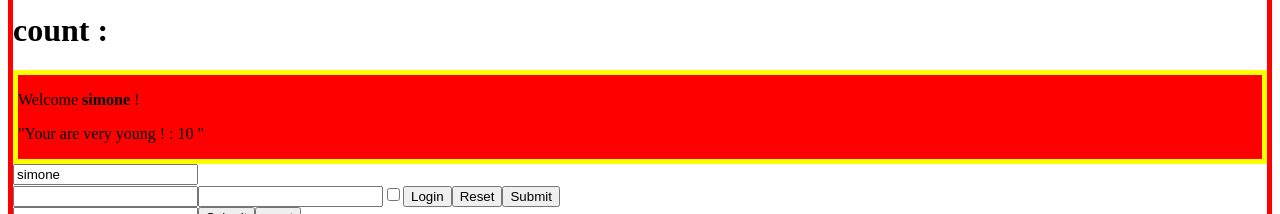
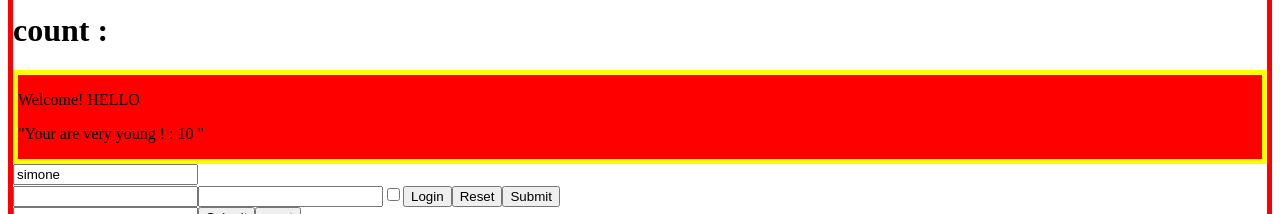
Before and after one commit to Simonedamb/React-exercises, a React (Create React App) app: page / in a window 1280 px wide. Shown: the part 318-532 px from the top of the page. Built offline with nearby package versions, Linux system fonts and the light colour scheme.

Commit message:
function-components-01

```diff
--- a/src/InteractiveWelcome.js
+++ b/src/InteractiveWelcome.js
@@ -9,7 +9,7 @@ export class InteractiveWelcome extends React.Component {
   render() {
     return (
       <div>
-        <Welcome name={this.props.name} />
+        <Welcome name="HELLO" />
         <input name="name" value={this.state.name}></input>
       </div>
     );
--- a/src/Welcome.js
+++ b/src/Welcome.js
@@ -1,19 +1,12 @@
 import React from "react";
 import Age from "./Age";
 
-class Welcome extends React.Component {
-  render() {
-    return (
-      <div className="welcome">
-        <p>
-          Welcome <strong>{this.props.name}</strong> !
-        </p>
-        <Age age={10} name="John" />
-      </div>
-    );
-  }
-}
-Welcome.defaultProps = {
-  name: "simone",
+const Welcome = ({ name }) => {
+  return (
+    <div className="welcome">
+      <p>Welcome! {name}</p>
+      <Age age={10} name="John" />
+    </div>
+  );
 };
 export default Welcome;
```
